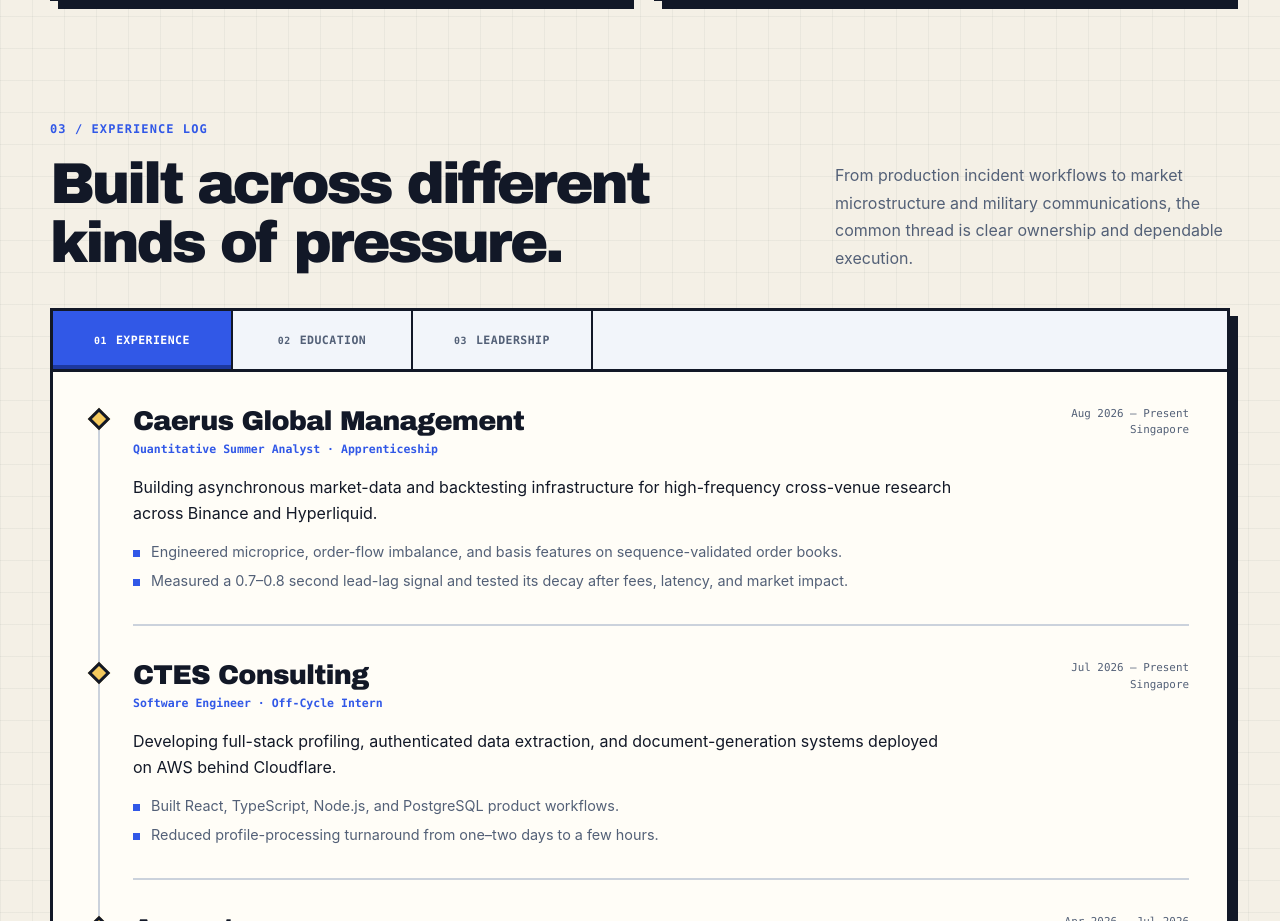
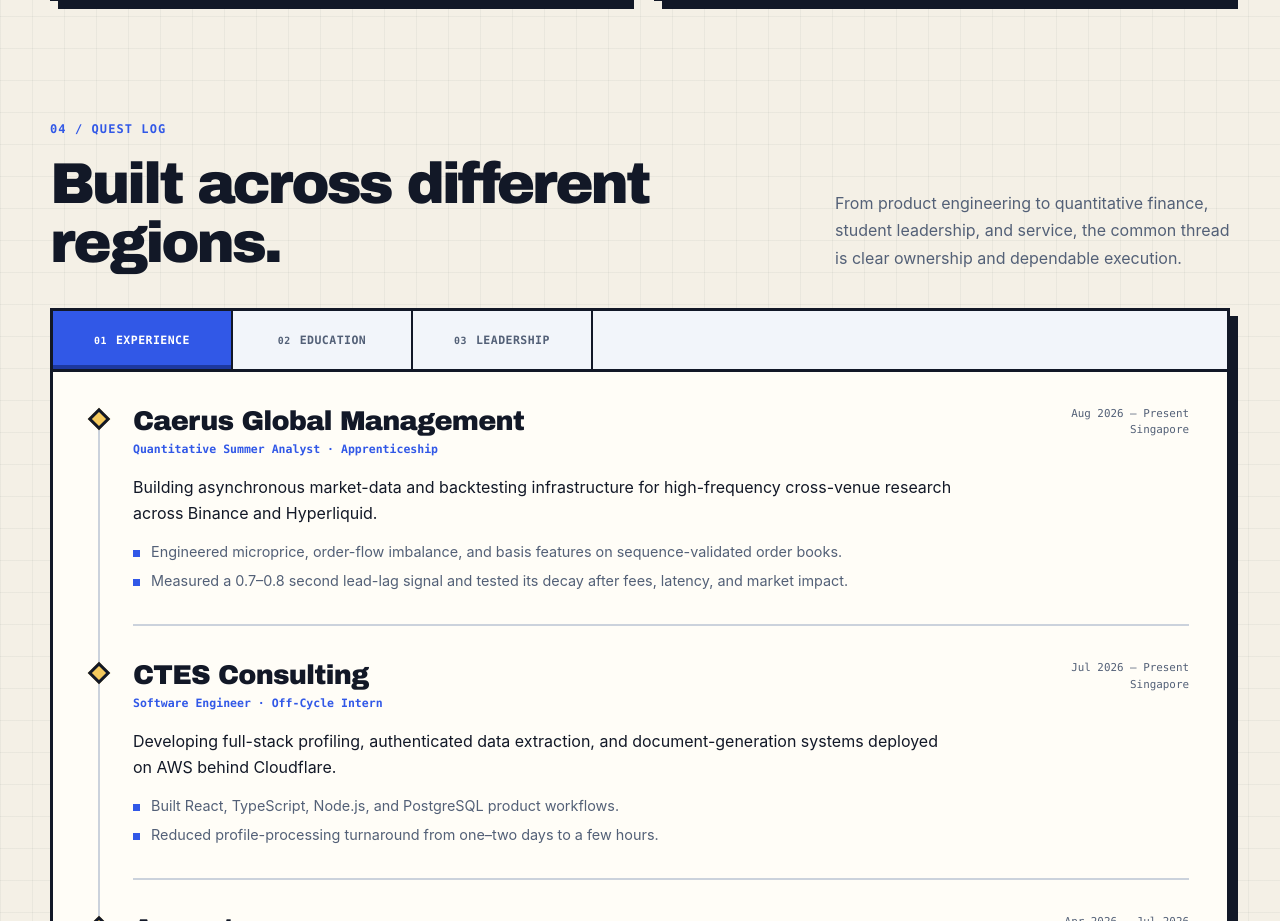
Before and after one commit to Manutd1234/Personal-Website, a React (Vite) app: page / in a window 1280 px wide. Shown: the part 7024-7945 px from the top of the page. Built offline with nearby package versions, Linux system fonts and the light colour scheme.

Commit message:
Recast experience as a quest log
Update the archive section language to cover engineering, finance, student leadership, and service across different regions.

```diff
--- a/src/components/Archive.jsx
+++ b/src/components/Archive.jsx
@@ -95,12 +95,12 @@ export default function Archive() {
     <section className="content-section section-shell" id="experience" aria-labelledby="archive-title">
       <div className="section-heading archive-heading">
         <div>
-          <p className="eyebrow">03 / EXPERIENCE LOG</p>
-          <h2 id="archive-title">Built across different kinds of pressure.</h2>
+          <p className="eyebrow">04 / QUEST LOG</p>
+          <h2 id="archive-title">Built across different regions.</h2>
         </div>
         <p>
-          From production incident workflows to market microstructure and military communications, the common
-          thread is clear ownership and dependable execution.
+          From product engineering to quantitative finance, student leadership, and service, the common thread is
+          clear ownership and dependable execution.
         </p>
       </div>
 
```
